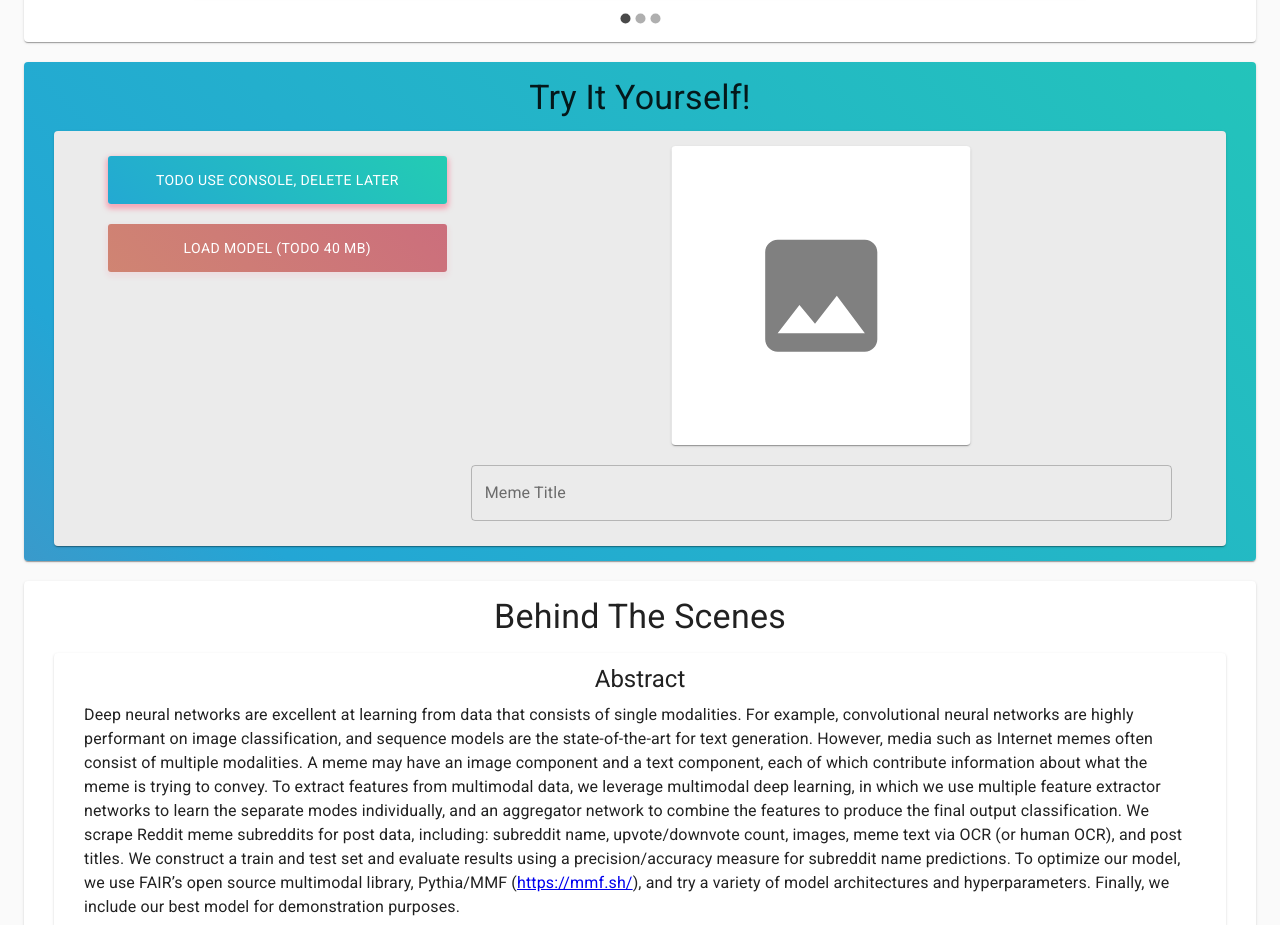
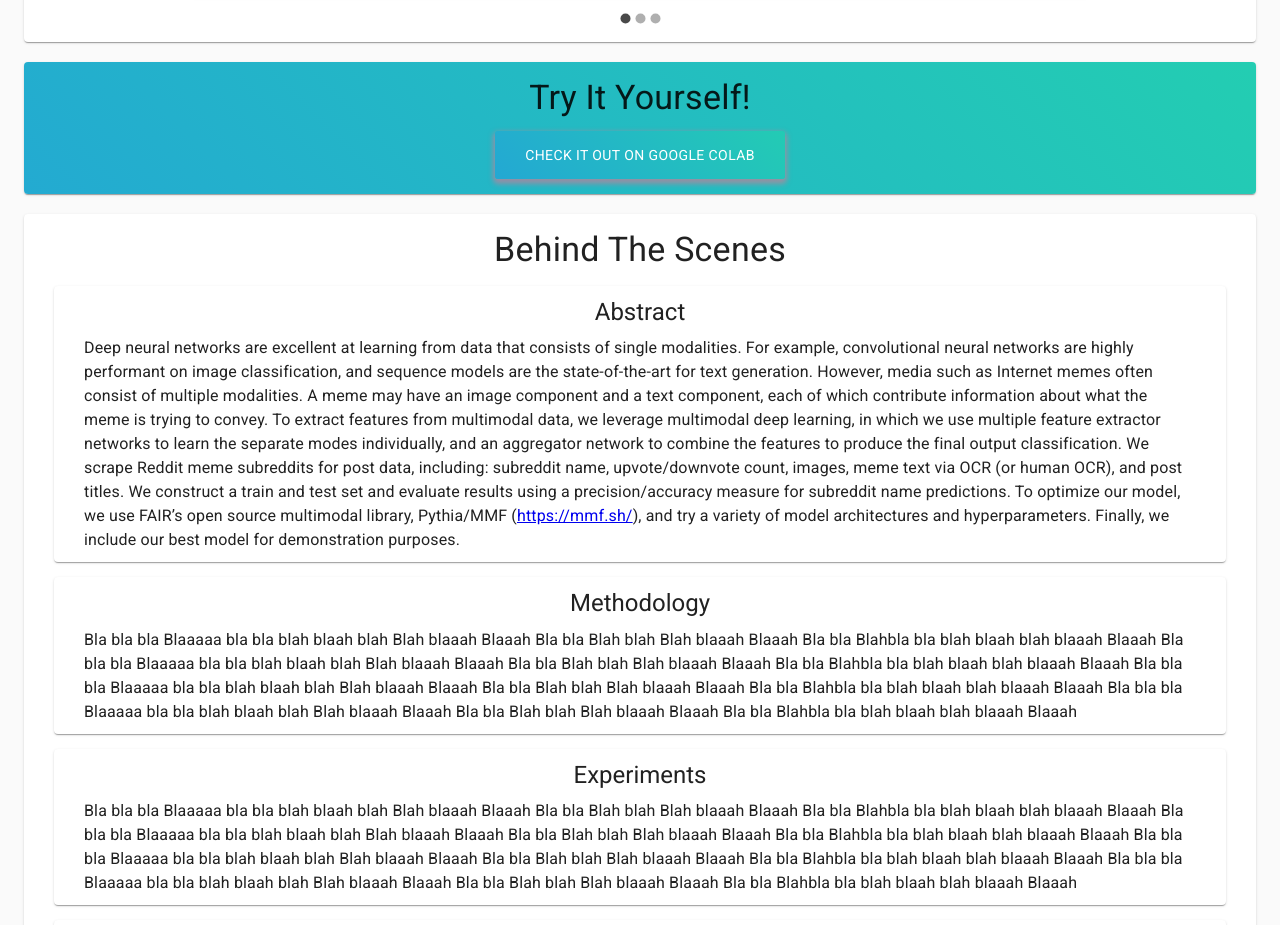
Before and after one commit to cephcyn/WhereDoIPostMyMeme, a React (Create React App) app: page / in a window 1280 px wide. Shown: the part 1048-1973 px from the top of the page. Built offline with nearby package versions, Linux system fonts and the light colour scheme; what onnxjs would draw is missing.

Commit message:
change demo to colab link for submission

```diff
--- a/src/components/App.js
+++ b/src/components/App.js
@@ -3,6 +3,7 @@ import Container from '@material-ui/core/Container';
 import CssBaseline from '@material-ui/core/CssBaseline';
 import Typography from '@material-ui/core/Typography';
 import Paper from '@material-ui/core/Paper';
+import Button from '@material-ui/core/Button';
 import { makeStyles } from '@material-ui/core/styles';
 
 import 'react-aspect-ratio/aspect-ratio.css'
@@ -40,6 +41,17 @@ const useStyles = makeStyles((theme) => ({
     marginTop: '15px',
     marginBottom: '15px',
   },
+  shinybutton: {
+    background: 'linear-gradient(45deg, #ee7752, #e73c7e, #23a6d5, #23d5ab)',
+    backgroundSize: '400% 400%',
+    animation: '$gradient 15s ease infinite',
+    border: 0,
+    borderRadius: 3,
+    boxShadow: '0 3px 5px 2px rgba(255, 105, 135, .5)',
+    color: 'white',
+    height: 48,
+    padding: '0 30px',
+  },
   shinypanel: {
     background: 'linear-gradient(45deg, #ee7752, #e73c7e, #23a6d5, #23d5ab)',
     backgroundSize: '400% 400%',
@@ -63,7 +75,7 @@ export default function App() {
 
   const [imgLeo, setImgLeo] = useState(motivationalLeo1)
   const toggleLeo = (event) => {
-    if (imgLeo==motivationalLeo1) {
+    if (imgLeo===motivationalLeo1) {
       setImgLeo(motivationalLeo2);
     } else {
       setImgLeo(motivationalLeo1);
@@ -164,11 +176,17 @@ export default function App() {
         <Typography variant="h4" style={{ textAlign:'center' }} gutterBottom>
           Try It Yourself!
         </Typography>
-        <Paper style={{ background: '#EBEBEB' }}>
-          <Container>
-            <ModelDemo />
-          </Container>
-        </Paper>
+        {/* The built-in demo is not currently working, so I'm just linking to public Colab file. */}
+        {
+        // <Paper style={{ background: '#EBEBEB' }}>
+        //   <Container>
+        //     <ModelDemo />
+        //   </Container>
+        // </Paper>
+        }
+        <Container style={{ textAlign:'center' }}>
+          <Button className={classes.shinybutton} href="https://colab.research.google.com/drive/1139WDXzKaWsXPr2rUKzH5Vt8C8ZnFA9k">Check it out on Google Colab</Button>
+        </Container>
       </Paper>
       <Paper className={classes.panel}>
         <Typography variant="h4" style={{ textAlign:'center' }} gutterBottom>
@@ -265,6 +283,7 @@ export default function App() {
         <Container style={{ width:"40%" }}>
           <Image
             src={imgLeo}
+            alt="Leo DiCaprio numpy meme (credits: Will Chen)"
             color="transparent"
             onClick={toggleLeo}
             style={{ height:"100px" }}
--- a/src/components/utils.js
+++ b/src/components/utils.js
@@ -2,10 +2,10 @@ import loadImage from 'blueimp-load-image';
 import { Tensor, InferenceSession } from 'onnxjs';
 import ndarray from 'ndarray';
 import ops from 'ndarray-ops';
-import model from '../dogs-resnet18.onnx';
+// import model from '../dogs-resnet18.onnx';
 
-const model_url = 'https://homes.cs.washington.edu/~jyzhou15/mobilenetv2-7.onnx'
-// const model_url = '../mobilenetv2-7.onnx'
+const model_url = 'https://github.com/davidpfahler/react-ml-app/raw/master/src/dogs-resnet18.onnx'
+// const model_url = '../dogs-resnet18.onnx'
 
 export const getLabelName = className => className.split('_').map(p => {
   return p.charAt(0).toUpperCase() + p.slice(1)
```
